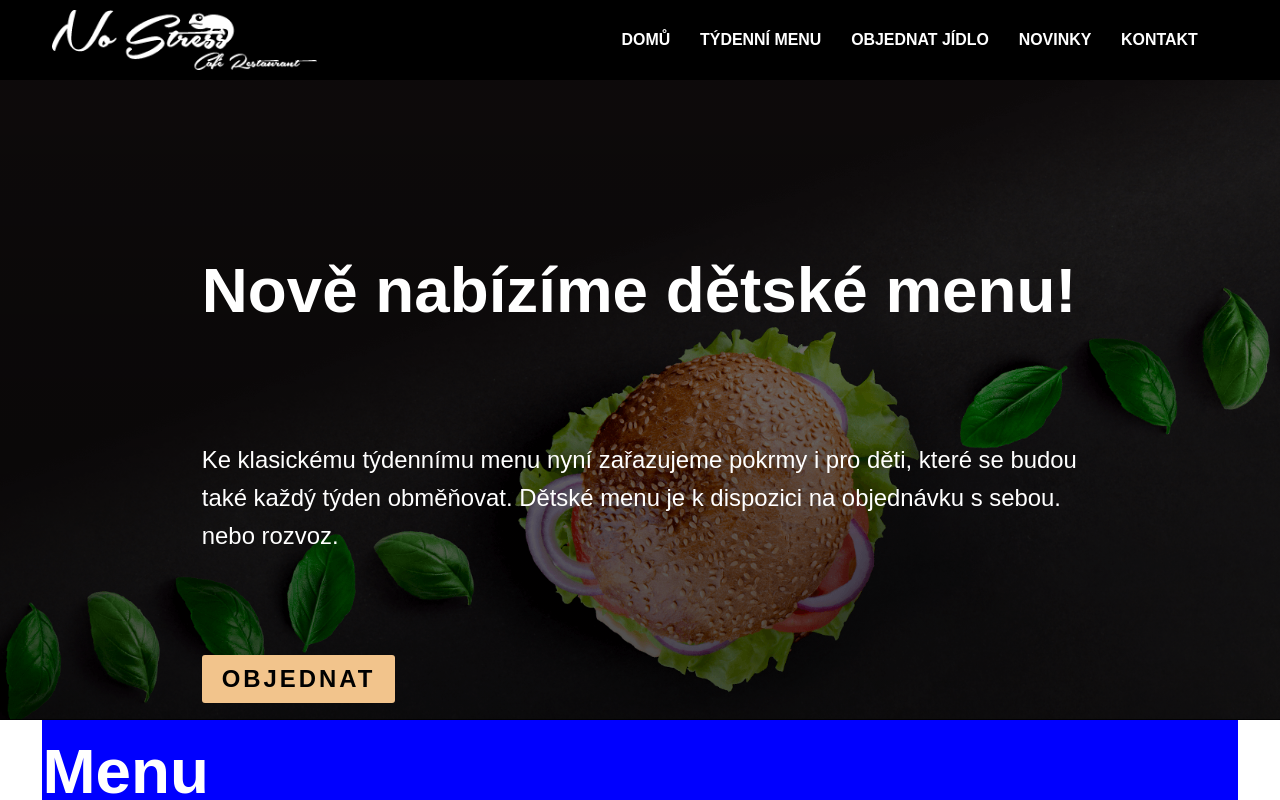
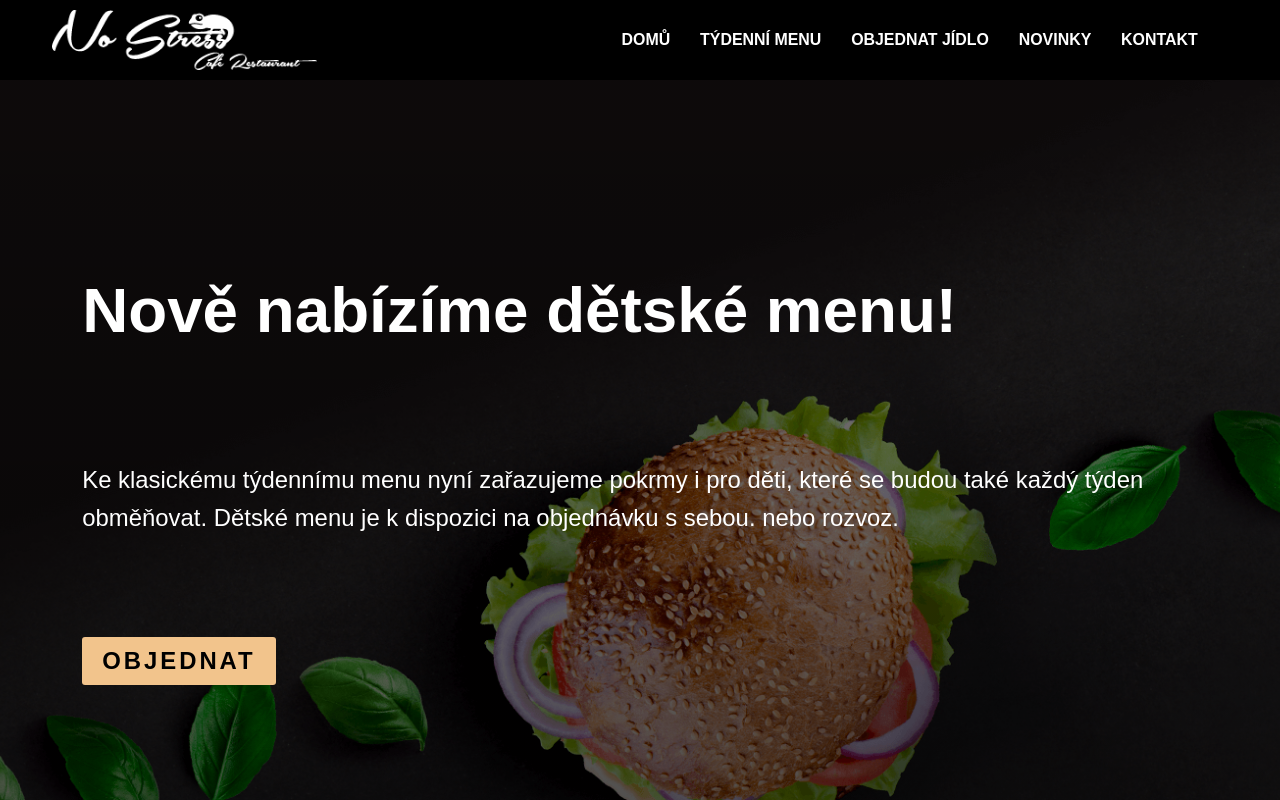
Before and after one commit to MichalTrojek/nostress-react, a React (Create React App) app: page / in a window 1280 px wide. Shown: the top 800 px of the page. Built offline with nearby package versions, Linux system fonts and the light colour scheme.

Commit message:
fixed styling

```diff
--- a/src/components/common/hero/Hero.js
+++ b/src/components/common/hero/Hero.js
@@ -5,18 +5,11 @@ import SlideView from '../slideview/SlideView';
 const HeroBackground = styled.div`
   background: linear-gradient(rgba(0, 0, 0, 0.5), rgba(0, 0, 0, 0.7)),
     url(${backgroundImage});
-  background-repeat: no-repeat;
-  background-position: top center;
-  height: calc(100vh - 8rem);
 
-  @media only screen and (min-width: 768px) {
-    background-position: bottom;
-    background-size: cover;
-  }
+  background-size: cover;
+  background-position: center center;
 
-  @media only screen and (min-width: 1021px) {
-    height: calc(100vh - 16rem);
-  }
+  //background-attachment: fixed;
 `;
 
 const HeroWrapper = styled.section`
--- a/src/components/common/slideview/Page.js
+++ b/src/components/common/slideview/Page.js
@@ -3,8 +3,6 @@ import styled from 'styled-components';
 const Page = styled.div`
   color: var(--color-primary);
   padding: 2rem;
-  min-height: calc(100vh - 13rem);
-
   display: grid !important;
   grid-template-rows: max-content max-content max-content 1fr;
   grid-row-gap: 3rem;
@@ -37,7 +35,7 @@ const Page = styled.div`
   }
 
   @media only screen and (min-width: 768px) {
-    padding: 8rem;
+    padding-top: 8rem;
     grid-row-gap: 8rem;
     h1 {
       font-size: 4rem;
@@ -48,7 +46,7 @@ const Page = styled.div`
   }
 
   @media only screen and (min-width: 1024px) {
-    padding: 16rem 16rem 0rem 16rem;
+    padding-top: 16rem;
     grid-row-gap: 10rem;
     h1 {
       font-size: 6.4rem;
--- a/src/components/common/slideview/SlideView.js
+++ b/src/components/common/slideview/SlideView.js
@@ -12,13 +12,8 @@ const SlideViewWrapper = styled.div`
   margin: 0 auto;
 `;
 
-const SliderSyled = styled(Slider)`
-  max-height: fit-content;
-`;
-
-const Test = styled.div`
-  background-color: red;
-  min-height: calc(100vh - 12rem);
+const SliderStyled = styled(Slider)`
+  padding: 2rem;
 `;
 
 class SlideView extends React.Component {
@@ -42,7 +37,7 @@ class SlideView extends React.Component {
     return (
       <>
         <SlideViewWrapper>
-          <SliderSyled {...settings}>
+          <SliderStyled {...settings}>
             {this.props.items.map((item, index) => {
               return (
                 <Page key={index}>
@@ -52,9 +47,7 @@ class SlideView extends React.Component {
                 </Page>
               );
             })}
-            {/* <Test>test</Test>
-            <Test>test2</Test> */}
-          </SliderSyled>
+          </SliderStyled>
         </SlideViewWrapper>
       </>
     );
```
